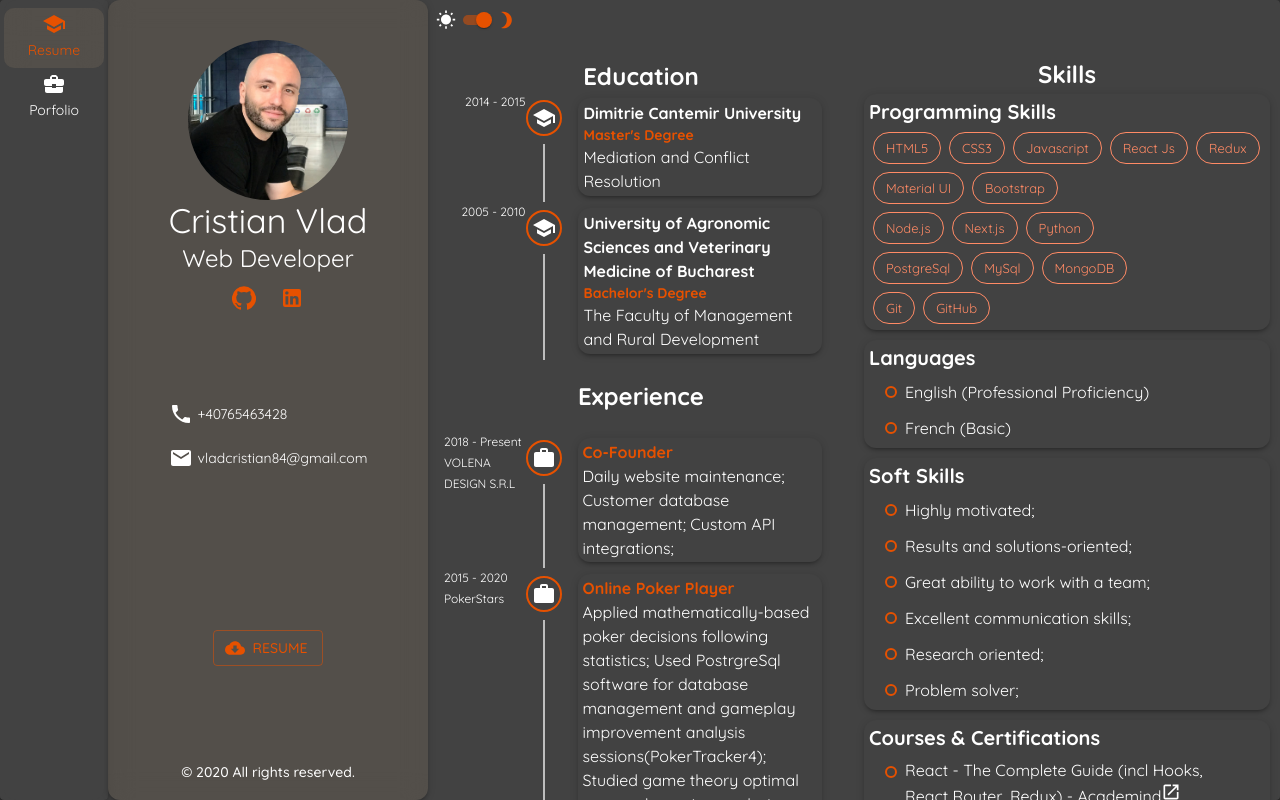
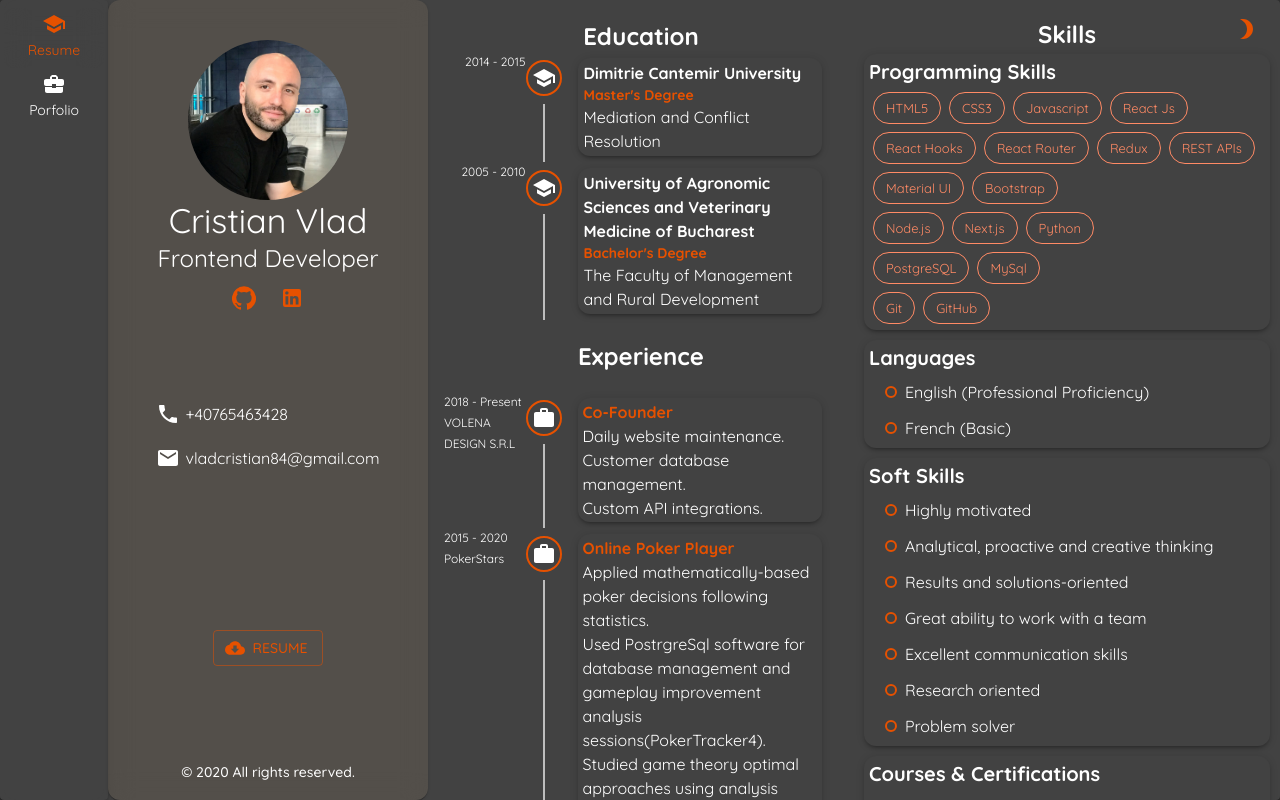
Before and after one commit to melcool99/portfolio-template, a React (Create React App) app: page / in a window 1280 px wide. Built offline with nearby package versions, Linux system fonts and the light colour scheme.

Commit message:
updated mobile profile page , dark mode

```diff
--- a/src/App.js
+++ b/src/App.js
@@ -16,9 +16,6 @@ const useStyles = makeStyles((theme) => ({
   root: {
     overflow: "hidden",
     height: "100%",
-    // backgroundColor: "rgba(180, 159, 115, 0.48)",
-    // backdropFilter: "blur(16px) saturate(180%)",
-    // borderRadius:12
   },
   rootPages: {
     height: "100vh",
@@ -26,11 +23,22 @@ const useStyles = makeStyles((theme) => ({
     display: "flex",
     flexDirection: "column",
   },
+  switchBtn: {
+    // alignSelf: "flex-end",
+    position: "fixed",
+    top: "5px",
+    right: "10px",
+    zIndex: 900,
+  },
+  switchBtnMobile:{
+    position: "fixed",
+    zIndex: 900,
+  }
 }));
 
 const App = () => {
   const classes = useStyles();
-  const [open, setOpen] = useState(false);
+  const [open, setOpen] = useState(true);
   const [darkMode, setDarkmode] = useState(true);
   const theme = createTheme({
     typography: {
@@ -71,16 +79,16 @@ const App = () => {
             />
           )}
           <MobileProfile
-            openMenu={open}
+            open={open}
             handleOpenMenu={handleOpenMenu}
             isMobile={isMobile}
           />
 
-          <Grid item md={3} lg={3} className={classes.aboutMe}>
+          <Grid item md={3} lg={3}>
             <Profile isMobile={isMobile} darkMode={darkMode} />
           </Grid>
           <Grid item className={classes.rootPages} xs>
-            <Box className={classes.switchBtn}>
+            <Box className={!isMobile ? classes.switchBtn : classes.switchBtnMobile}>
               <DarkModeSwitch
                 isMobile={isMobile}
                 setDarkmode={setDarkmode}
@@ -90,7 +98,7 @@ const App = () => {
             <Box>
               <Switch>
                 <Route exact path="/">
-                  <Resume/>
+                  <Resume />
                 </Route>
                 <Route path="/portfolio">
                   <Portfolio />
--- a/src/components/UI/DarkModeSwitch.js
+++ b/src/components/UI/DarkModeSwitch.js
@@ -1,40 +1,12 @@
 import React from "react";
-import { Box, IconButton, Switch as Toggle } from "@material-ui/core";
+import {IconButton } from "@material-ui/core";
 import WbSunnyIcon from "@material-ui/icons/WbSunny";
 import Brightness3Icon from "@material-ui/icons/Brightness3";
-import { makeStyles } from "@material-ui/core/styles";
 
-const useStyles = makeStyles((theme) => ({
-  switchBtn: {
-    display: "flex",
-    alignItems: "center",
-    margin: "0.5rem",
-  },
-}));
-const DarkModeSwitch = ({ isMobile, darkMode, setDarkmode }) => {
-  const classes = useStyles();
+
+const DarkModeSwitch = ({ darkMode, setDarkmode }) => {
   return (
     <>
-      {!isMobile ? (
-        <Box color="secondary" className={classes.switchBtn}>
-          <WbSunnyIcon
-            fontSize="small"
-            color={!darkMode ? "primary" : "inherit"}
-          />
-          <Toggle
-            checked={darkMode}
-            onChange={() => setDarkmode(!darkMode)}
-            color="primary"
-            name="darkMode"
-            size="small"
-          />
-
-          <Brightness3Icon
-            fontSize="small"
-            color={darkMode ? "primary" : "inherit"}
-          />
-        </Box>
-      ) : (
         <IconButton onClick={() => setDarkmode(!darkMode)}>
           {!darkMode ? (
             <WbSunnyIcon color={darkMode ? "inherit" : "primary"} />
@@ -42,7 +14,6 @@ const DarkModeSwitch = ({ isMobile, darkMode, setDarkmode }) => {
             <Brightness3Icon color={darkMode ? "primary" : "inherit"} />
           )}
         </IconButton>
-      )}
     </>
   );
 };
--- a/src/components/UI/MenuBtn.js
+++ b/src/components/UI/MenuBtn.js
@@ -8,8 +8,8 @@ import MenuIcon from "@material-ui/icons/Menu";
 const useStyles = makeStyles((theme) => ({
   menuBtn: {
     position: "fixed",
-    top: "4px",
-    right: "15px",
+    top: "5px",
+    right: "5px",
     zIndex: 900,
     "&:hover": {
       opacity: 0.5,
--- a/src/components/data/personalInfo.js
+++ b/src/components/data/personalInfo.js
@@ -3,7 +3,7 @@ export const personalInfo = {
     {
       firstName: "Cristian",
       lastName: "Vlad",
-      occupation: "Web Developer",
+      occupation: "Frontend Developer",
       city: "Bucharest",
       country: "Romania",
       email: "vladcristian84@gmail.com",
@@ -51,10 +51,10 @@ export const personalInfo = {
         end: "Present",
       },
       city: "Bucharest",
-      description: `
-        Daily website maintenance;
-        Customer database management;
-        Custom API integrations;`,
+      description: [
+       " Daily website maintenance.",
+        "Customer database management.",
+        "Custom API integrations."],
     },
     {
       id: "job2",
@@ -65,11 +65,12 @@ export const personalInfo = {
         end: "2020",
       },
       city: "Bucharest",
-      description: `
-      Applied mathematically-based poker decisions following statistics;
-      Used PostrgreSql software for database management and gameplay improvement analysis sessions(PokerTracker4);
-      Studied game theory optimal approaches using analysis software solutions(PioSOLVER);
-      Maintained a balanced mental approach for long poker sessions.`,
+      description: [
+      "Applied mathematically-based poker decisions following statistics.",
+      "Used PostrgreSql software for database management and gameplay improvement analysis sessions(PokerTracker4).",
+      "Studied game theory optimal approaches using analysis software solutions(PioSOLVER).",
+      "Maintained a balanced mental approach for long poker sessions.",
+    ],
 
     },
     {
@@ -81,16 +82,17 @@ export const personalInfo = {
         end: "2019",
       },
       city: "Bucharest",
-      description: `
-      Developed and launched a fitness products brand;
-      Performed market research using different software programs (Jungle Scout, Google Trends, Keyword Tracker);
-      Established and maintained contact with product manufacturers in China;
-      Supervised product quality-check and shipping to Amazon warehouses in the USA;
-      Handled the search engine optimization and promoted the product page;
-      Managed customer service, sales, and inventory in Amazon Seller Central.`,
+      description: [
+      "Developed and launched a fitness products brand.",
+     " Performed market research using different software programs (Jungle Scout, Google Trends, Keyword Tracker).",
+      "Established and maintained contact with product manufacturers in China.",
+      "Supervised product quality-check and shipping to Amazon warehouses in the USA.",
+      "Handled the search engine optimization and promoted the product page.",
+      "Managed customer service, sales, and inventory in Amazon Seller Central.",
+    ],
     },
     {
-      id: "job",
+      id: "job4",
       title: "Sales Analyst",
       company: "S.C. 2 TIMPI S.R.L.",
       year: {
@@ -98,28 +100,30 @@ export const personalInfo = {
         end: "2016",
       },
       city: "Slatina",
-      description: `
-        Developed and implemented commercial strategies according to company goals and objectives aimed to accelerate growth;
-        Managed the day-to-day business operations, with an initial focus on sales;
-        Market analysis and research to create business plans on commercial opportunities (expansion, business development).
-        `,
+      description: [
+       " Developed and implemented commercial strategies according to company goals and objectives aimed to accelerate growth.",
+        "Managed the day-to-day business operations, with an initial focus on sales.",
+        "Market analysis and research to create business plans on commercial opportunities (expansion, business development).",
+        ],
     },
     {
-      id: "job3",
+      id: "job5",
       title: "Senior Sales Agent",
       company: "ALEEA TRADING S.R.L.",
       year: {
         start: "2014",
-        end: "2015",
+        end: "2014",
       },
       city: "Bucharest",
-      description: `
-      Worked closely with the owner to improve quality standards for customer satisfaction;
-      Was trusted with special projects to help my team sell better and be more motivated;
-      Maintained good connections with all suppliers in the market.`,
+      description: [
+
+        "Worked closely with the owner to improve quality standards for customer satisfaction.",
+        "Was trusted with special projects to help my team sell better and be more motivated.",
+        "Maintained good connections with all suppliers in the market.",
+      ],
     },
     {
-      id: "job4",
+      id: "job6",
       title: "Pawnbroker Assistant",
       company: "ROGEF LUCKY GOLD IFN",
       year: {
@@ -127,9 +131,11 @@ export const personalInfo = {
         end: "2013",
       },
       city: "Slatina",
-      description: `Managed and optimized the contract database;
-        Analyzed and processed returns;
-        Advised clients on how to obtain loans.`,
+      description: [
+        "Managed and optimized the contract database.",
+        "Analyzed and processed returns.",
+        "Advised clients on how to obtain loans.",
+      ],
     },
   ],
 
@@ -143,7 +149,10 @@ export const personalInfo = {
           "CSS3",
           "Javascript",
           "React Js",
+          "React Hooks",
+          "React Router",
           "Redux",
+          "REST APIs",
           "Material UI",
           "Bootstrap",
         ],
@@ -157,7 +166,7 @@ export const personalInfo = {
       {
         id: "skills3",
         category: "Databases",
-        languages: ["PostgreSql", "MySql", "MongoDB"],
+        languages: ["PostgreSQL", "MySql"],
       },
       {
         id: "skills4",
@@ -178,31 +187,39 @@ export const personalInfo = {
       },
     ],
     softSkills: [
-      `Highly motivated;`,
-      `Results and solutions-oriented;`,
-      `Great ability to work with a team;`,
-      `Excellent communication skills;`,
-      `Research oriented;`,
-      `Problem solver;`,
+      `Highly motivated`,
+      `Analytical, proactive and creative thinking`,
+      `Results and solutions-oriented`,
+      `Great ability to work with a team`,
+      `Excellent communication skills`,
+      `Research oriented`,
+      `Problem solver`,
     ],
 
     courses: [
-      {
+      { id:'course1',
         title: `React - The Complete Guide (incl Hooks, React Router, Redux) - Academind`,
-        url: "https://www.udemy.com/course/react-the-complete-guide-incl-redux/learn/lecture/25595454?start=15",
+        url: "https://www.udemy.com/course/react-the-complete-guide-incl-redux/",
+        certificate:"https://www.udemy.com/certificate/UC-3a850640-b580-48db-abc6-d8f42eb7ff53/"
       },
       {
+        id:'course2',
         title: `The Complete Web Developer in 2021: Zero to Mastery - Zero To Mastery Academy`,
-        url: "https://udemy-certificate.s3.amazonaws.com/pdf/UC-855c0a51-9124-486f-9c1c-d13e3871a8db.pdf",
+        url: "https://www.udemy.com/course/the-complete-web-developer-zero-to-mastery/",
+        certificate:"https://udemy-certificate.s3.amazonaws.com/pdf/UC-855c0a51-9124-486f-9c1c-d13e3871a8db.pdf",
       },
 
       {
+        id:'course3',
         title: `Complete Python Developer in 2021: Zero to Mastery - Zero To Mastery Academy`,
-        url: "https://www.udemy.com/certificate/UC-c839c267-f408-4552-a195-e1b7d59cd1bd/",
+        url: "https://www.udemy.com/course/complete-python-developer-zero-to-mastery/",
+        certificate:"https://www.udemy.com/certificate/UC-c839c267-f408-4552-a195-e1b7d59cd1bd/",
       },
       {
+        id:'course4',
         title: `Complete SQL + Databases Bootcamp: Zero to Mastery - Zero To Mastery Academy`,
-        url: "https://www.udemy.com/certificate/UC-dbba7d1c-c40b-4126-a187-14f40128458a/",
+        url: "https://www.udemy.com/course/complete-sql-databases-bootcamp-zero-to-mastery/",
+        certificate:"https://www.udemy.com/certificate/UC-dbba7d1c-c40b-4126-a187-14f40128458a/",
       },
     ],
   },
--- a/src/components/pages/NavBar.js
+++ b/src/components/pages/NavBar.js
@@ -12,6 +12,7 @@ import { useLocation } from "react-router";
 import { Paper } from "@material-ui/core";
 
 export const menuItems = [
+
   {
     text: "Resume",
     icon: <SchoolIcon />,
@@ -55,7 +56,7 @@ const useStyles = makeStyles((theme) => ({
    color:'#e65100',
    borderRadius:10,
    '&.active':{
-    backgroundColor: "rgba(122, 111, 92, 0.3)",
+    backgroundColor: "rgba(0,0,0,0)",
     backdropFilter: "blur(13px) saturate(100%)",
    },
    "& .MuiListItemIcon-root": {
--- a/src/components/pages/Profile/MobileProfile.js
+++ b/src/components/pages/Profile/MobileProfile.js
@@ -8,140 +8,157 @@ import GitHubIcon from "@material-ui/icons/GitHub";
 import IconButton from "@material-ui/core/IconButton";
 import PhoneIcon from "@material-ui/icons/Phone";
 import EmailIcon from "@material-ui/icons/Email";
-import  Box from "@material-ui/core/Box";
-import Drawer from "@material-ui/core/Drawer"
+import Box from "@material-ui/core/Box";
+import Drawer from "@material-ui/core/Drawer";
 import List from "@material-ui/core/List";
 import ListItem from "@material-ui/core/ListItem";
-import ListItemText  from "@material-ui/core/ListItemText";
-import  ListItemIcon  from "@material-ui/core/ListItemIcon";
-import { minWidth } from "@material-ui/system";
+import ListItemText from "@material-ui/core/ListItemText";
+import ListItemIcon from "@material-ui/core/ListItemIcon";
 import ResumeBtn from "../../UI/ResumeBtn";
 import { personalInfo } from "../../data/personalInfo";
 import { menuItems } from "../NavBar";
 import { NavLink } from "react-router-dom";
-const drawerWidth =minWidth
+import { useLocation } from "react-router";
+
 
 const useStyles = makeStyles((theme) => ({
 
-
-  socialMedia:{
-    justifyContent:'center',
-    flex:1
-  },
   drawer: {
-    width: drawerWidth,
+    width: "100%",
     flexShrink: 0,
-
-
-  },
-  listContainer:{
-    height:'100vh',
-    justifyContent:'center',
-    display:'flex',
-    flexDirection:'column',
-
   },
   drawerPaper: {
-    width: drawerWidth,
+    width: "100%",
+    backgroundColor: "rgba(122, 111, 92, 0.5)",
+    backdropFilter: "blur(20px) saturate(180%)",
+  },
+  listContainer: {
+    display: "flex",
+    justifyContent: "center",
+    alignItems: "center",
+    flexDirection: "column",
+  },
 
+  navItems:{
+    display: "flex",
+    flexDirection: "column",
   },
+
+  socialMediaLinks:{
+    justifyContent:'center',
+  },
+
   avatarLarge: {
     width: theme.spacing(15),
     height: theme.spacing(15),
 
   },
-  avatarStyle:{
-    justifyContent:'center'
+
+  navItemsSelectedDark: {
+    color: "#e65100",
+    "&.active": {
+      backgroundColor: "rgba(0, 0, 0, 0)",
     },
-
-
+    "& .MuiListItemIcon-root": {
+      color: "#e65100",
+    },
+    "&:hover": {
+      color: "white",
+    },
+  },
 }));
 
-
-const MobileProfile = ({openMenu, handleOpenMenu, isMobile}) => {
+const MobileProfile = ({ open, handleOpenMenu, isMobile }) => {
   const classes = useStyles();
+  const location = useLocation();
 
   return (
     <>
-   {isMobile &&
+      {isMobile && (
         <Drawer
           variant="temporary"
           anchor="left"
           className={classes.drawer}
-       classes={{paper: classes.drawerPaper}}
-       open={openMenu}
+          classes={{ paper: classes.drawerPaper }}
+          open={open}
           onClose={handleOpenMenu}
         >
-      {personalInfo.personalProfile.map((profile) =>(
+          {personalInfo.personalProfile.map((profile) => (
           <List key={Math.random()} className={classes.listContainer}>
-          <ListItem  className={classes.avatarStyle}>
+              <ListItem className={classes.navItems}>
                 <Avatar
                   alt="profile picture"
                   variant="circular"
                   src={pozaprf}
                   className={classes.avatarLarge}
                 />
-          </ListItem>
-          <ListItem >
-          <ListItemText >
-          <Typography
-            display="block"
-            variant="h4"
-            align="center"
-          >
+                <ListItemText>
+                  <Typography variant="h4" >
                     {profile.firstName} {profile.lastName}
                   </Typography>
-          <Typography
-            display="block"
-            variant="h6"
-            gutterBottom
-            align="center"
-          >
+                </ListItemText>
+                <ListItemText>
+                  <Typography variant="h6"  >
                     {profile.occupation}
                   </Typography>
                 </ListItemText>
               </ListItem>
+               <Box>
                  {menuItems.map((item) => (
-            <ListItem button component={NavLink} to={item.path}
+                   <ListItem
+                   button
+                   component={NavLink}
+                    to={item.path}
                     onClick={handleOpenMenu}
                     key={item.text}
-            >
-            <ListItemIcon >
+                    selected = {item.path === location.pathname}
+                    classes= {{selected:classes.navItemsSelectedDark}}>
+                      <ListItemIcon>
                         {item.icon}
                       </ListItemIcon>
-            <ListItemText primary={item.text} />
+                     <ListItemText>
+                       <Typography>
+                         {item.text}
+                       </Typography>
+                     </ListItemText>
                    </ListItem>
-          ))  }
-            <ListItem button>
-              <ListItemIcon >
+                 ))}
+                 <ListItem>
+                  <ListItemIcon>
                     <EmailIcon />
                   </ListItemIcon>
-              <ListItemText primary={profile.email} />
+                  <Typography>{profile.email}</Typography>
                   </ListItem>
-            <ListItem button color='primary'>
+                  <ListItem >
                   <ListItemIcon>
                     <PhoneIcon />
                   </ListItemIcon>
-              <ListItemText primary={profile.phone} />
+                  <Typography>{profile.phone}</Typography>
                   </ListItem>
-          <ListItem className={classes.socialMedia}  >
-          <Box>
+                  <ListItem className={classes.socialMediaLinks}>
                     <IconButton
                       color="primary"
                       href={profile.socialMediaLinks.linkedInUrl}
-              target='_blank'
+                      target="_blank"
                     >
                       <LinkedInIcon />
                     </IconButton>
-            <IconButton color="primary" href={profile.socialMediaLinks.githubUrl} target='_blank'>
+                    <IconButton
+                      color="primary"
+                      href={profile.socialMediaLinks.githubUrl}
+                      target="_blank"
+                    >
                       <GitHubIcon />
                     </IconButton>
-            <ResumeBtn/>
+                  </ListItem>
+                    <ListItem  className={classes.socialMediaLinks}>
+                    <ResumeBtn />
+                    </ListItem>
                </Box>
-          </ListItem>
-      </List>
-      ))}
-      </Drawer>}
+             </List>))}
+
+        </Drawer>
+      )}
     </>
   );
 };
--- a/src/components/pages/Profile/Profile.js
+++ b/src/components/pages/Profile/Profile.js
@@ -15,19 +15,18 @@ import EmailIcon from "@material-ui/icons/Email";
 import Footer from "../Footer";
 import { personalInfo } from "../../data/personalInfo";
 
-
-
 const useStyles = makeStyles((theme) => ({
-
-  root:{
+  root: {
     backgroundColor: "rgba(122, 111, 92, 0.3)",
     backdropFilter: "blur(13px) saturate(100%)",
-    borderRadius:12
+    borderRadius: 12,
+    height: "100vh",
+    width: "100%",
   },
 
   profileItems: {
     display: "flex",
-    height:'100vh',
+    height: "100vh",
     flexDirection: "column",
     justifyContent: "center",
     alignItems: "center",
@@ -42,6 +41,7 @@ const useStyles = makeStyles((theme) => ({
   contactInfo: {
     justifyContent: "center",
     flex: 1,
+
   },
 
   iconButton: {
@@ -49,7 +49,7 @@ const useStyles = makeStyles((theme) => ({
       color: "white",
     },
   },
-  box: {
+  contactIcons: {
     padding: "10px",
   },
   footerStyle: {
@@ -64,18 +64,21 @@ const useStyles = makeStyles((theme) => ({
     justifyContent: "center",
     flex: 1,
   },
+  box: {
+    padding: "10px",
+  },
 }));
 
-const Profile = ({ isMobile,darkMode }) => {
+const Profile = ({ isMobile, darkMode }) => {
   const classes = useStyles();
 
   return (
-    <Paper  elevation={3} className={classes.root}>
-     {!isMobile && (personalInfo.personalProfile.map((profile) => (
-        <List  key={Math.random()} className={classes.profileItems}>
-          <ListItem
-            className={classes.avatarInfo}
-          >
+    <>
+      {!isMobile && (
+        <Paper className={classes.root}>
+          {personalInfo.personalProfile.map((profile) => (
+          <List key={Math.random()} className={classes.profileItems}>
+            <ListItem className={classes.avatarInfo}>
               <Avatar
                 alt="profile picture"
                 variant="circular"
@@ -89,15 +92,15 @@ const Profile = ({ isMobile,darkMode }) => {
               <Box className={classes.iconButton}>
                 <IconButton
                   href={profile.socialMediaLinks.githubUrl}
-                target='_blank'
+                  target="_blank"
                 >
-                <GitHubIcon color='primary'/>
+                  <GitHubIcon color="primary" />
                 </IconButton>
                 <IconButton
                   href={profile.socialMediaLinks.linkedInUrl}
-                target='_blank'
+                  target="_blank"
                 >
-                <LinkedInIcon color='primary'/>
+                  <LinkedInIcon color="primary" />
                 </IconButton>
               </Box>
             </ListItem>
@@ -109,7 +112,7 @@ const Profile = ({ isMobile,darkMode }) => {
                 classes={{ root: classes.box }}
               >
                 <PhoneIcon />
-                <Box style={{ marginLeft: "5px" }}>{profile.phone}</Box>
+                <Typography style={{ marginLeft: "5px" }}>{profile.phone}</Typography>
               </Box>
               <Box
                 display="flex"
@@ -117,22 +120,22 @@ const Profile = ({ isMobile,darkMode }) => {
                 classes={{ root: classes.box }}
               >
                 <EmailIcon />
-                <Box style={{ marginLeft: "5px" }}>{profile.email}</Box>
+                <Typography style={{ marginLeft: "5px" }}>{profile.email}</Typography>
               </Box>
             </Box>
           </ListItem>
-          <ListItem className={classes.butonItem} >
+            <ListItem className={classes.butonItem}>
               <ResumeBtn />
             </ListItem>
             <ListItem className={classes.footerStyle}>
               <Footer />
             </ListItem>
           </List>
-      )))
-      }
+          ))}
         </Paper>
+      )}
+    </>
   );
 };
 
-
-export default Profile
+export default Profile;
--- a/src/components/pages/Resume/WorkExperience.js
+++ b/src/components/pages/Resume/WorkExperience.js
@@ -73,7 +73,7 @@ const WorkExperience = (props) => {
                     <Typography variant="body1" color="primary" style={{fontWeight:'bold'}}>
                       {job.title}
                     </Typography>
-                    {job.description.split(";").map((job) => (
+                    {job.description.map((job) => (
                       <List
                         classes={{ root: classes.listPadding }}
                         key={Math.random()}
@@ -118,7 +118,7 @@ const WorkExperience = (props) => {
                 <TimelineContent classes={{ root: classes.timelineContent }}>
                   <Paper elevation={3} className={classes.paper}>
                     <Typography variant="body1" style={{fontWeight:'bold'}} color='primary'>{job.title}</Typography>
-                    {job.description.split(".").map((job) => (
+                    {job.description.map((job) => (
                       <Typography variant="body1" key={Math.random()}>
                         {job}
                       </Typography>
```
Also changed, not shown: src/components/pages/Portfolio/Portfolio.js (+6 -11 lines), src/components/pages/Resume/Resume.js (+4 -4 lines), src/components/pages/Resume/ResumeSkills.js (+22 -5 lines), 1 other file (tests, documents, lock files or other folders). Lines whose indentation alone changed are shown as unchanged.
